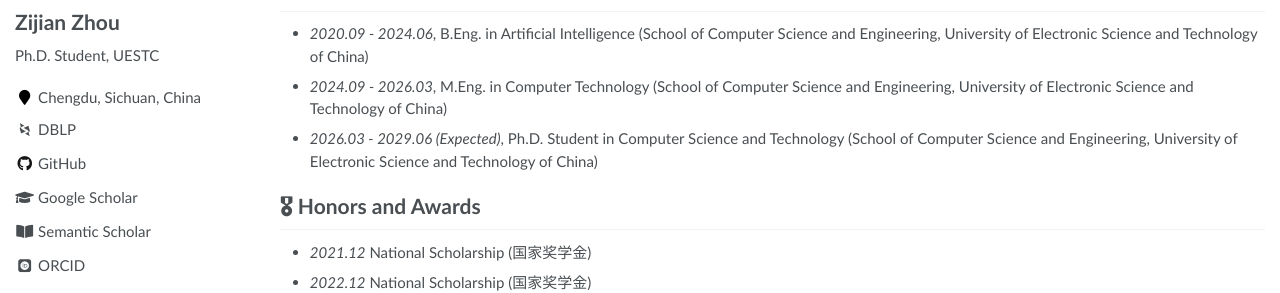
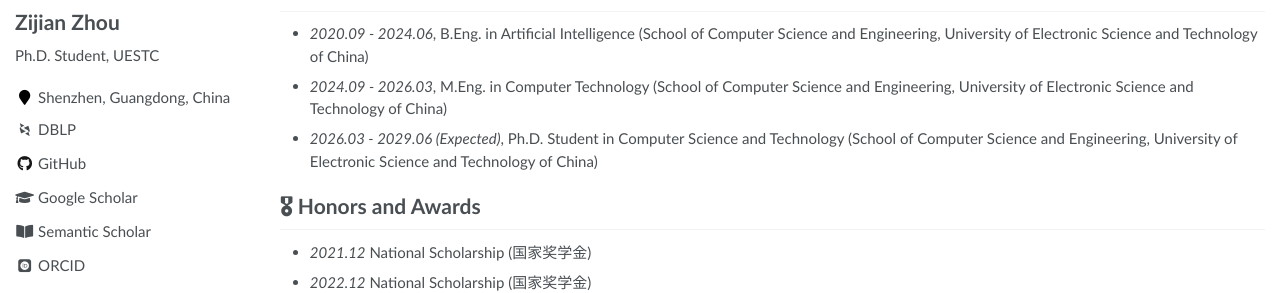
Before and after one commit to CayleyZ/CayleyZ.github.io, a Jekyll site: the page built from _pages/about.md, in a window 1280 px wide. Shown: the part 295-588 px from the top of the page. Built offline with Jekyll 4.4.1, drawn with Linux system fonts in a browser that asks for light colours; some web fonts are replaced.

Commit message:
Update profile location to Shenzhen, Guangdong

```diff
--- a/_config.yml
+++ b/_config.yml
@@ -27,7 +27,7 @@ author:
   name             : "Zijian Zhou"
   avatar           : "images/me.jpg"
   bio              : "Ph.D. Student, UESTC"
-  location         : "Chengdu, Sichuan, China"
+  location         : "Shenzhen, Guangdong, China"
   employer         :
   pubmed           :
   googlescholar    : "https://scholar.google.com/citations?user=1VlWbnMAAAAJ"
```
